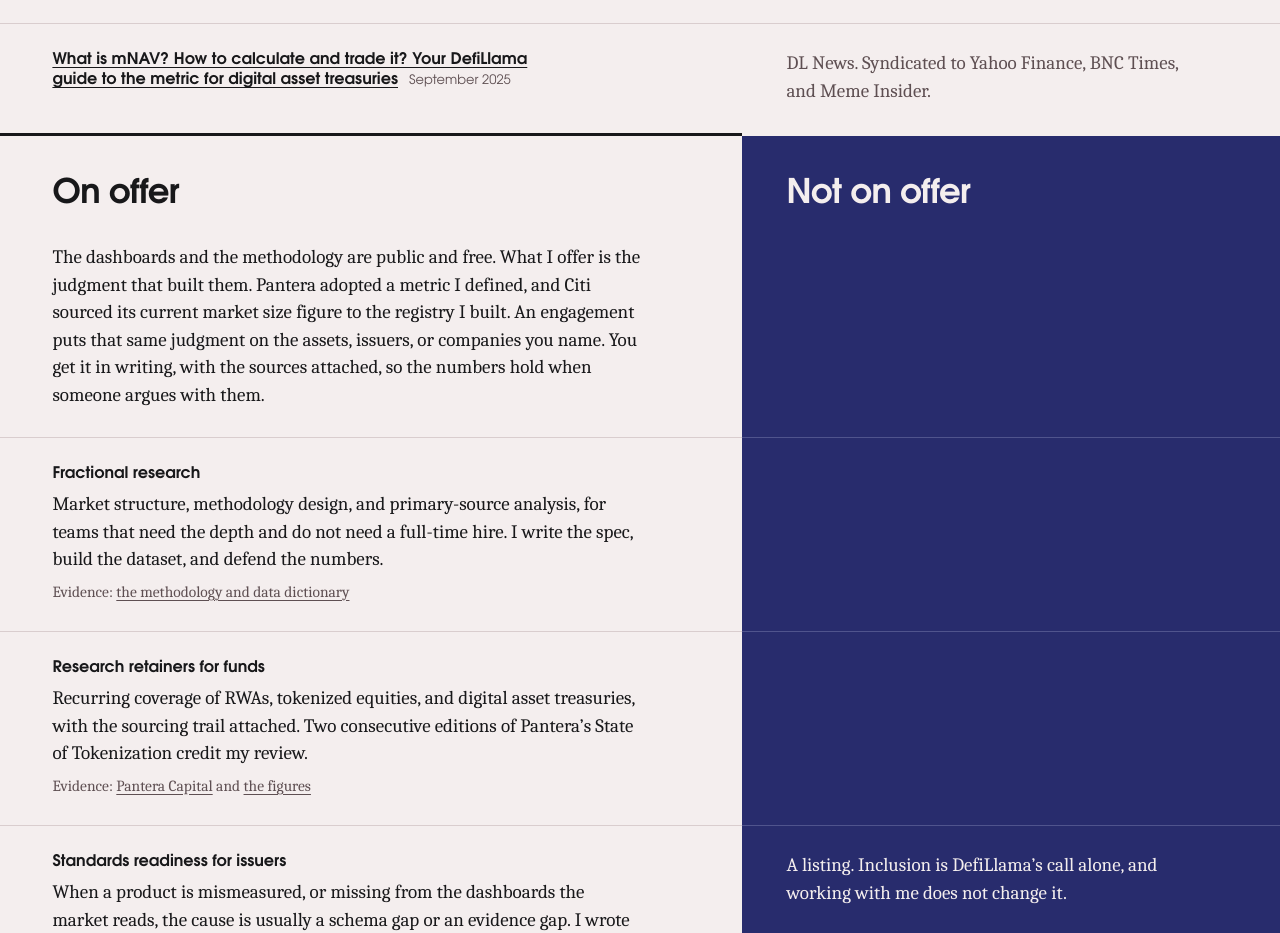
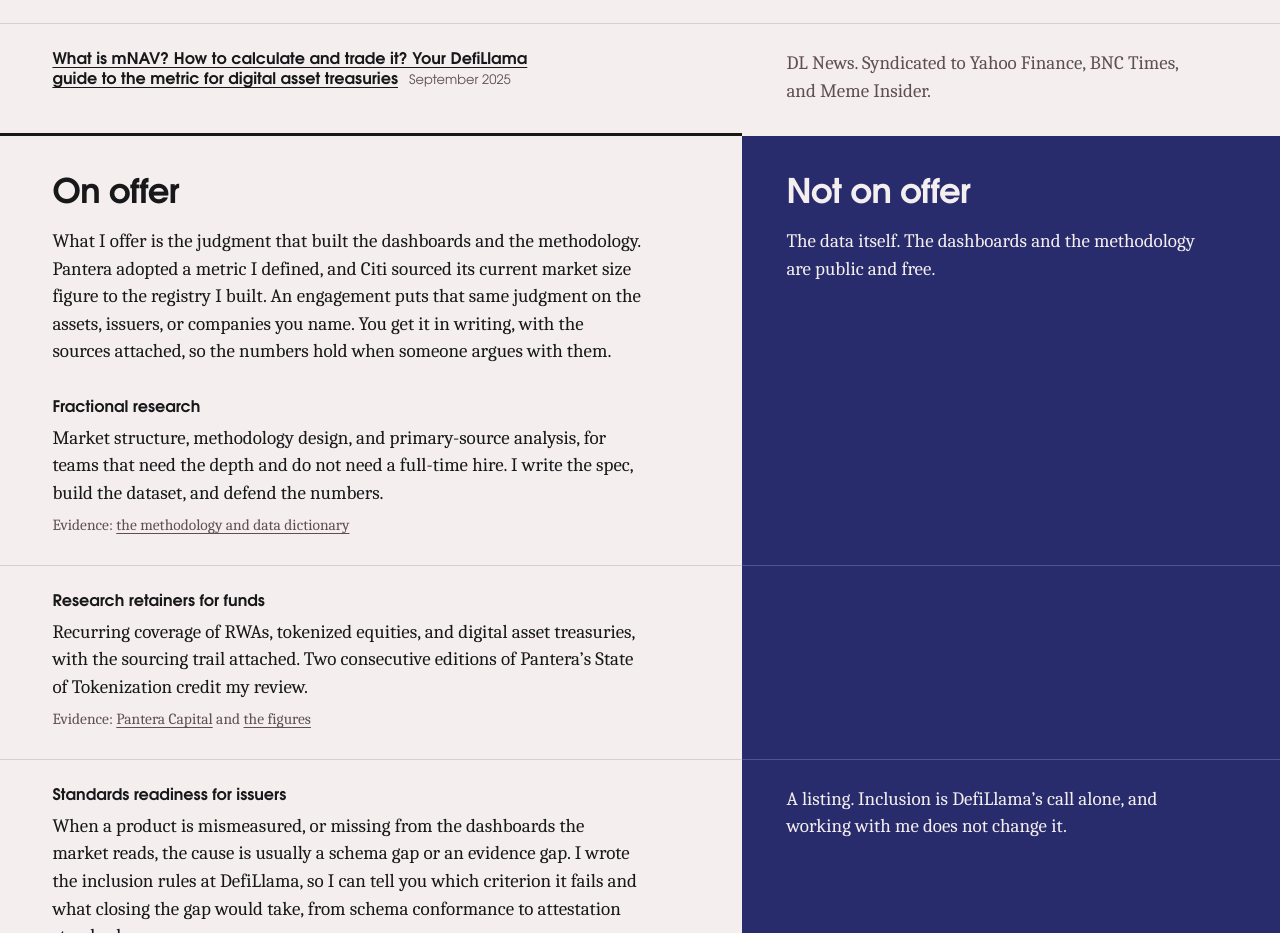
Before and after one commit to themetaisok/themetaisok.github.io, a plain HTML site: page index.html in a window 1280 px wide. Shown: the part 8560-9493 px from the top of the page. Drawn offline with Linux system fonts and the light colour scheme.

Commit message:
Put the On offer intro under its heading, and the free data back on the dark side
On phones the intro sat below the "Not on offer" block and read as its
content. It now sits under "On offer", and "Not on offer" says what
isn't sold: the data itself, which is public and free.

Co-Authored-By: Claude Opus 5.5 <noreply@anthropic.com>
Claude-Session: https://claude.ai/code/session_01FsG5S63kihtnaahrdhmz89

```diff
--- a/index.html
+++ b/index.html
@@ -117,6 +117,7 @@ b,strong{font-family:var(--head); font-weight:700; font-size:.86em}
 .plain .group > .out{border-top-color:var(--in-ink) !important}
 .group h2, .group .h2{font-family:var(--head); font-weight:700; font-size:34px; line-height:1.05; letter-spacing:-.02em; margin:0; max-width:none; text-wrap:balance}
 .group .q{font-size:16px; margin-top:8px}
+.group .lede{margin-top:16px}
 .group + .pair > .in, .group + .pair > .out{border-top:0}
 h3{font-family:var(--head); font-weight:700; font-size:16px; line-height:1.25; margin:0 0 7px; text-wrap:balance}
 h3 a{text-decoration-thickness:1px}
@@ -799,15 +800,10 @@ svg.narrow .b-nm{font-size:12px} svg.narrow .b-head text{font-size:12px} svg.nar
 <!-- ============ engagement ============ -->
 <section id="services" aria-labelledby="h-services">
   <div class="pair group">
-    <div class="in"><h2 id="h-services">On offer</h2></div>
-    <div class="out"><p class="h2" aria-hidden="true">Not on offer</p></div>
-  </div>
-
-  <div class="pair">
-    <div class="in">
-      <p>The dashboards and the methodology are public and free. What I offer is the judgment that built them. Pantera adopted a metric I defined, and Citi sourced its current market size figure to the registry I built. An engagement puts that same judgment on the assets, issuers, or companies you name. You get it in writing, with the sources attached, so the numbers hold when someone argues with them.</p>
-    </div>
-    <div class="out"></div>
+    <div class="in"><h2 id="h-services">On offer</h2>
+      <p class="lede">What I offer is the judgment that built the dashboards and the methodology. Pantera adopted a metric I defined, and Citi sourced its current market size figure to the registry I built. An engagement puts that same judgment on the assets, issuers, or companies you name. You get it in writing, with the sources attached, so the numbers hold when someone argues with them.</p></div>
+    <div class="out"><p class="h2" aria-hidden="true">Not on offer</p>
+      <p class="lede"><span class="vh">Not on offer: </span>The data itself. The dashboards and the methodology are public and free.</p></div>
   </div>
 
   <div class="pair">
```
